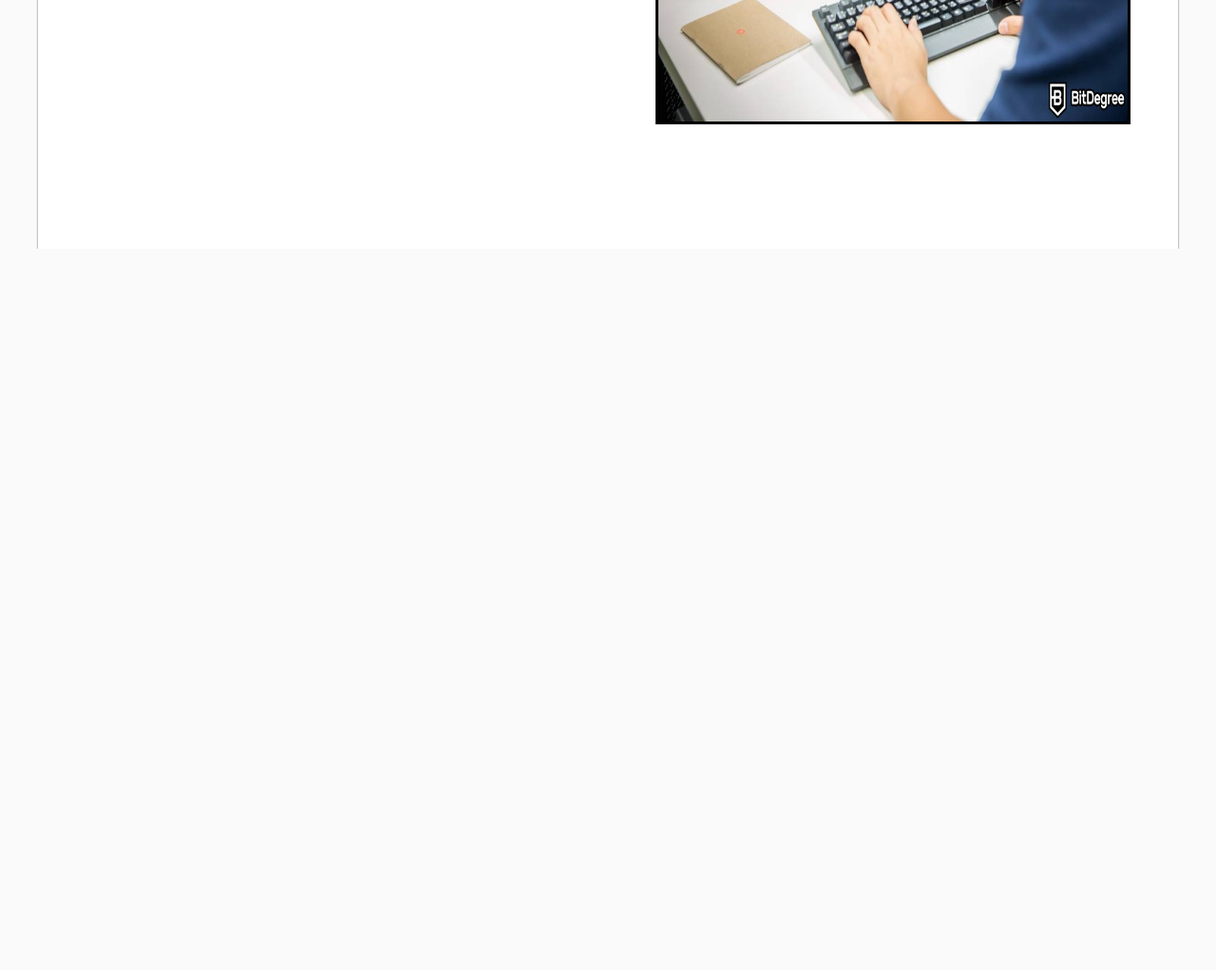
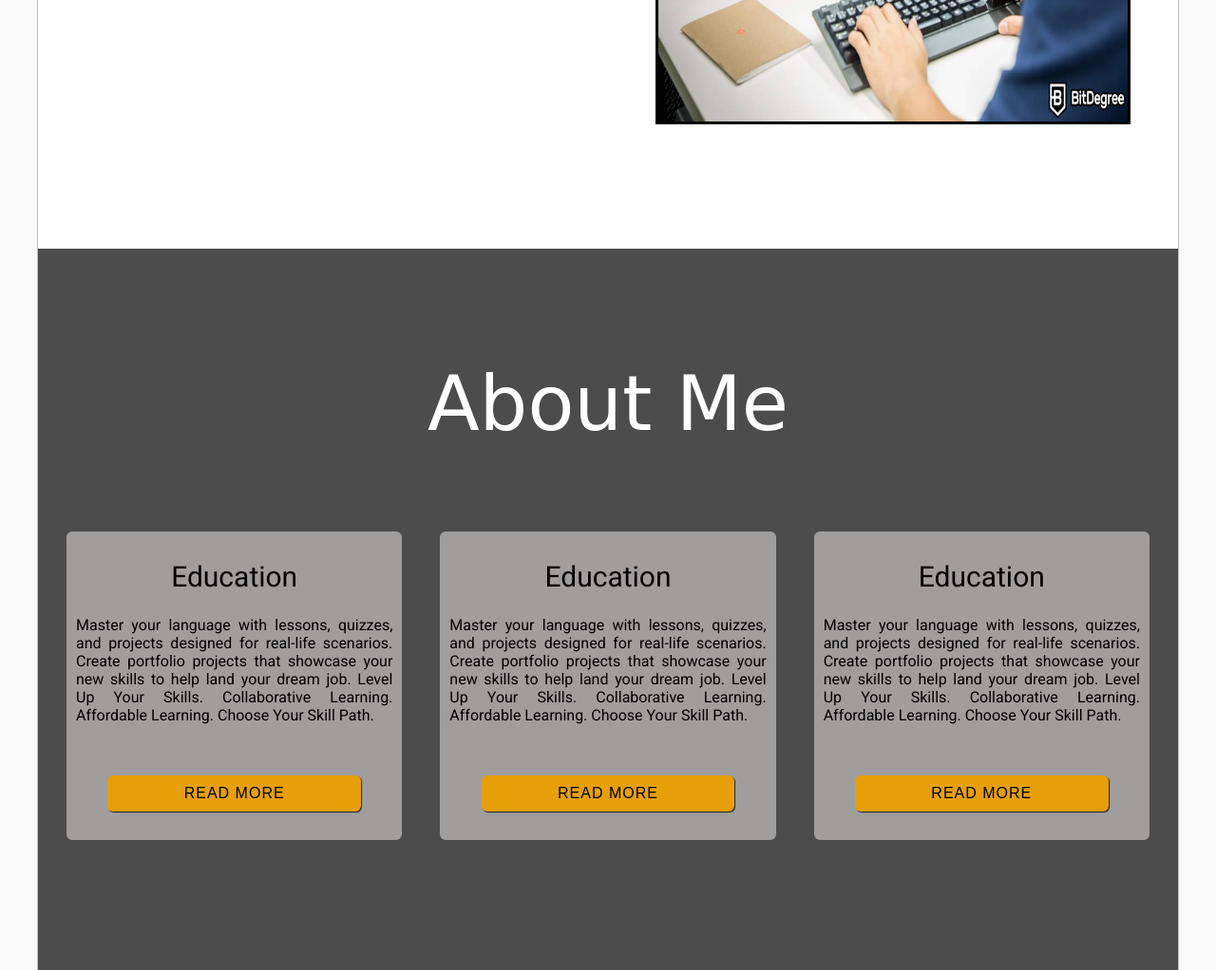
Before and after one commit to minjurRahman/Personal-Blog, a plain HTML site: page index.html in a window 1280 px wide. Shown: the part 580-1602 px from the top of the page at 95% size. Before the commit the page ends 842 px from the top, so only its background shows below. Drawn offline with Linux system fonts and the light colour scheme; a script that the page names is missing; a web font is replaced by a local one.

Commit message:
About-me Added

```diff
--- a/index.html
+++ b/index.html
@@ -57,8 +57,47 @@
 
         </section>
 
+        <!-- Banner section Ends here -->
 
-        <!-- Banner section Ends here -->
+
+
+        <!-- About Me Section Starts  -->
+
+        <section id="blog-about" class="section-center">
+            <h2 class="section-heading text-white">About Me</h2>
+            <div class="card-container">
+                <div class="card">
+                    <h3 class="card-header"> Education</h3>
+                    <p class="card-description">
+                        Master your language with lessons, quizzes, and projects designed for real-life scenarios. Create portfolio projects that showcase your new skills to help land your dream job. Level Up Your Skills. Collaborative Learning. Affordable Learning. Choose Your Skill Path.
+                    </p>
+                    <button type="submit" class="card-btn btn">Read More</button>
+                </div>
+
+                <div class="card">
+                    <h3 class="card-header"> Education</h3>
+                    <p class="card-description">
+                        Master your language with lessons, quizzes, and projects designed for real-life scenarios. Create portfolio projects that showcase your new skills to help land your dream job. Level Up Your Skills. Collaborative Learning. Affordable Learning. Choose Your Skill Path.
+                    </p>
+                    <button type="submit" class="card-btn btn">Read More</button>
+                </div>
+
+                <div class="card">
+                    <h3 class="card-header"> Education</h3>
+                    <p class="card-description">
+                        Master your language with lessons, quizzes, and projects designed for real-life scenarios. Create portfolio projects that showcase your new skills to help land your dream job. Level Up Your Skills. Collaborative Learning. Affordable Learning. Choose Your Skill Path.
+                    </p>
+                    <button type="submit" class="card-btn btn">Read More</button>
+                </div>
+
+            </div>
+
+
+
+        </section>
+
+
+        <!-- About Me Section Ends  -->
 
 
 
--- a/style.css
+++ b/style.css
@@ -28,6 +28,36 @@ body{
 .text-justify{
     text-align: justify;
 }
+
+.text-white{
+    color: #fff;
+}
+.section-heading{
+    font-size: 8rem;
+    text-align: center;
+    font-family: 'Italianno', cursive;
+}
+
+.section-center{
+    display: flex;
+    flex-direction: column;
+    align-items: center;
+    justify-content: space-evenly;
+}
+
+.btn{
+    background-color: rgb(230,159,8);
+    border: none;
+    border-radius: 0.6rem;
+    box-shadow: 0.1rem 0.1rem 0.1rem #222;
+    cursor: pointer;
+    font-size: 1.6rem;
+    padding: 1rem 0;
+    letter-spacing: 0.1rem ;
+    text-transform: uppercase;
+
+}
+
 /* reset and common code Ends */
 
 
@@ -123,6 +153,55 @@ body{
 /* Banner Section Ends */
 
 
+/* Blog-about Starts  */
+
+    #blog-about{
+        min-height: 95vh;
+        padding: 5rem 1rem;
+        background-color: #4c4c4c;
+    }
+
+    .card-container{
+        display: flex;
+        align-items: center;
+    }
+
+    .card{
+        flex: 1;
+        border-radius: 0.6rem;
+        background-color: #a09d9d;
+        padding: 3rem 1rem;
+        margin: 2rem;
+        display: flex;
+        flex-direction: column;
+        transition: transform 0.3s;
+    }
+
+    .card:hover{
+        transform: scale(1.1);
+    }
+
+    .card-header{
+        font-size: 3rem;
+        margin-bottom: 2rem;
+        text-align: center;
+    }
+
+    .card-description{
+        padding: 0.4rem 0;
+        text-align: justify;
+        font-size: 1.6rem;
+        margin-bottom: 5rem;
+    }
+
+    .card-btn{
+        align-self: center;
+        width: 80%;
+    }
+
+/* Blog-about Ends  */
+
+
 
 /* Responsive Starts Here */
     @media (max-width: 992px){
@@ -134,6 +213,12 @@ body{
             display: flex;
             flex-direction: column;
             margin-bottom: 5rem;
+        }
+
+        .card-container{
+            width: 50%;
+            flex-direction: column;
+            flex-wrap: wrap;
         }
 
     }
@@ -148,6 +233,9 @@ body{
 
         }
 
+        .card-container{
+            width: 80%;
+        }
 
     }
 
@@ -176,6 +264,24 @@ body{
         #blog-banner-section article{
             width: 90%;
         }
+
+        .banner-img{
+            max-width: 100%;
+        }
+
+        #blog-about{
+            min-height: auto;
+            display: flex;
+            flex-direction: column;
+            align-items: center;
+            justify-content: center;
+        }
+        .card-container{
+            width: 90%;
+
+        }
+
+
     }
 
 
```
